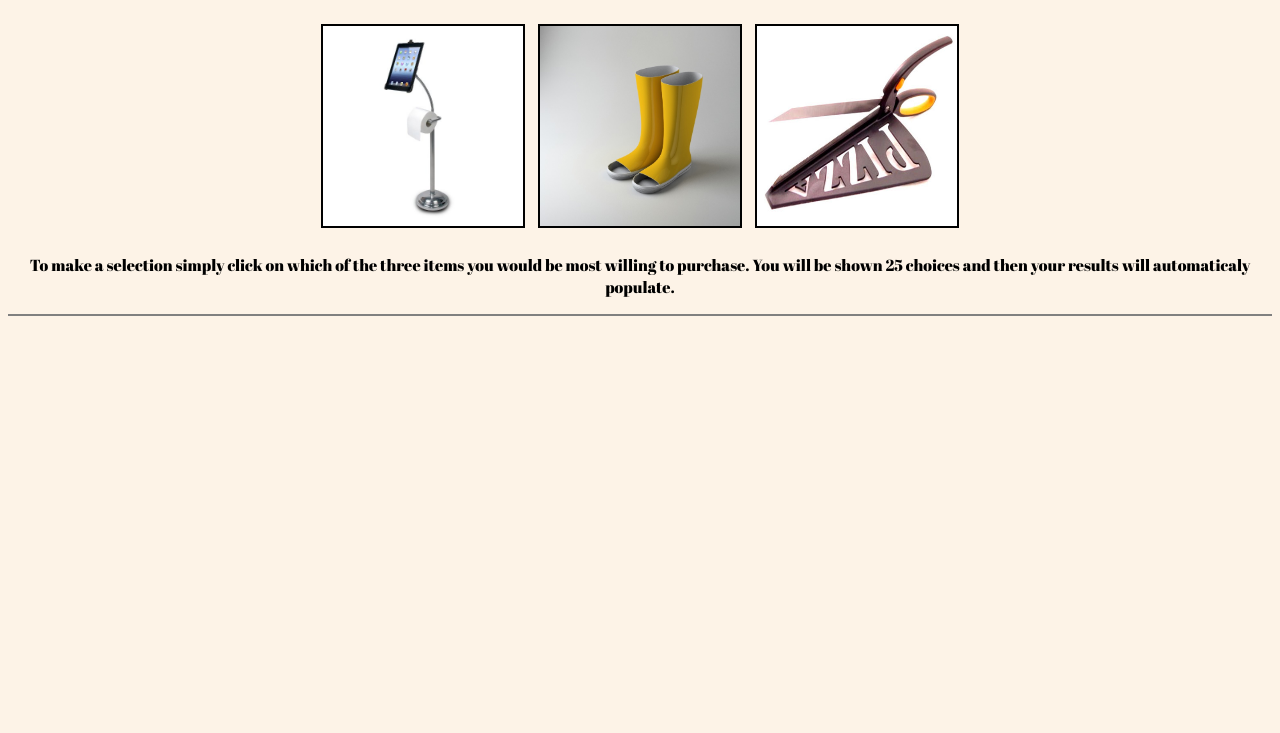
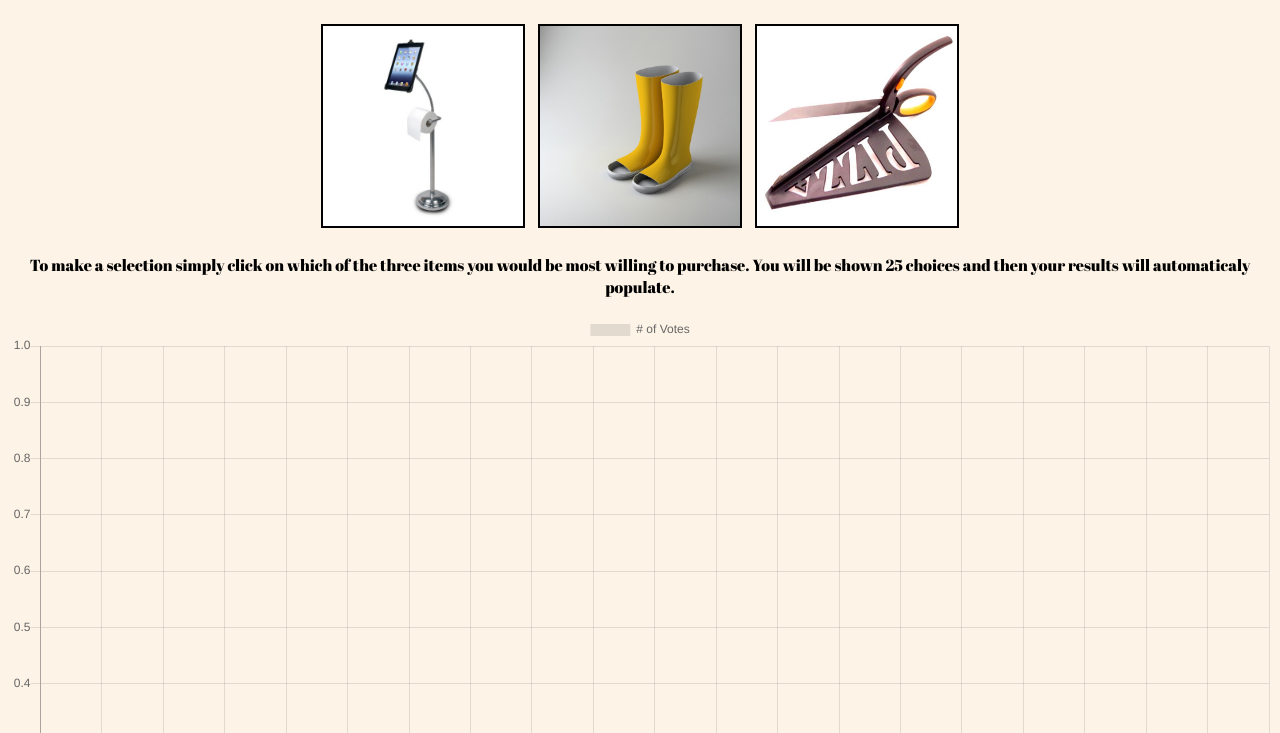
Before and after one commit to bpodell/bus-mall, a plain HTML site: page index.html in a window 1280 px wide. Shown: the part 67-800 px from the top of the page. Drawn offline with nearby package versions, Linux system fonts and the light colour scheme.

Commit message:
chart working

```diff
--- a/app.js
+++ b/app.js
@@ -20,7 +20,7 @@ new makeObject('Bathroom', 'img/bathroom.jpg');
 new makeObject('Boots', 'img/boots.jpg');
 new makeObject('Breakfast', 'img/breakfast.jpg');
 new makeObject('Bubblegum', 'img/bubblegum.jpg');
-new makeObject('Bhair', 'img/chair.jpg');
+new makeObject('Chair', 'img/chair.jpg');
 new makeObject('Cthulhu', 'img/cthulhu.jpg');
 new makeObject('Dog-duck', 'img/dog-duck.jpg');
 new makeObject('Dragon', 'img/dragon.jpg');
@@ -48,18 +48,18 @@ imgEl3.addEventListener('click', executeImages);
 function totalClicks1() {
   holdingArray[randomIndex1].totalClicks++;
   pageTotalClicks++;
-  makeList();
+  makeChart();
 }
 function totalClicks2() {
   holdingArray[randomIndex2].totalClicks++;
   pageTotalClicks++;
   console.log(pageTotalClicks);
-  makeList();
+  makeChart();
 }
 function totalClicks3() {
   holdingArray[randomIndex3].totalClicks++;
   pageTotalClicks++;
-  makeList();
+  makeChart();
 }
 function randomImage1() {
   if (pageTotalClicks > 24){
@@ -107,14 +107,39 @@ function executeImages() {
 }
 executeImages();
 
-function makeList() {
+function makeChart() {
   if (pageTotalClicks === 25) {
-    console.log('test');
-    var ulEl = document.getElementById('list');
     for (var i = 0; i < holdingArray.length; i++) {
-      var liEl = document.createElement('li');
-      liEl.textContent = holdingArray[i].name + ' was selected ' + holdingArray[i].totalClicks + ' times';
-      ulEl.appendChild(liEl);
+      surveyData.push(holdingArray[i].totalClicks);
+    }
+    myChart.update();
+  }
+}
+
+var surveyData = [];
+
+var labelArray = [];
+for (var i = 0; i < holdingArray.length; i++) {
+  labelArray.push(holdingArray[i].name);
+}
+var ctx = document.getElementById('chart').getContext('2d');
+
+var myChart = new Chart(ctx, {
+  type: 'bar',
+  data: {
+    labels: labelArray,
+    datasets: [{
+      label: '# of Votes',
+      data: surveyData,
+    }]
+  },
+  options: {
+    scales: {
+      yAxes: [{
+        ticks: {
+          beginAtZero: true
+        }
+      }]
     }
   }
-}
+});
--- a/index.html
+++ b/index.html
@@ -5,6 +5,7 @@
     <title></title>
     <link rel="stylesheet" href="style.css">
     <link href="https://fonts.googleapis.com/css?family=Abril+Fatface" rel="stylesheet">
+    <script type= "text/javascript" src="https://cdnjs.cloudflare.com/ajax/libs/Chart.js/2.7.1/Chart.bundle.js"></script>
   </head>
   <body>
     <h1>BusMall</h1>
@@ -12,8 +13,7 @@
     <img id="image2" src="">
     <img id="image3" src="">
     <p>To make a selection simply click on which of the three items you would be most willing to purchase. You will be shown 25 choices and then your results will automaticaly populate.</p>
-    <ul id="list">
-    </ul>
+    <canvas id="chart"></canvas>
     <script src="app.js"></script>
   </body>
 </html>
--- a/style.css
+++ b/style.css
@@ -22,3 +22,8 @@ ul li {
     padding: 8px 16px;
     border-bottom: 1px solid gray;
 }
+
+canvas {
+  width: 75%;
+  height: 500px;
+}
```
